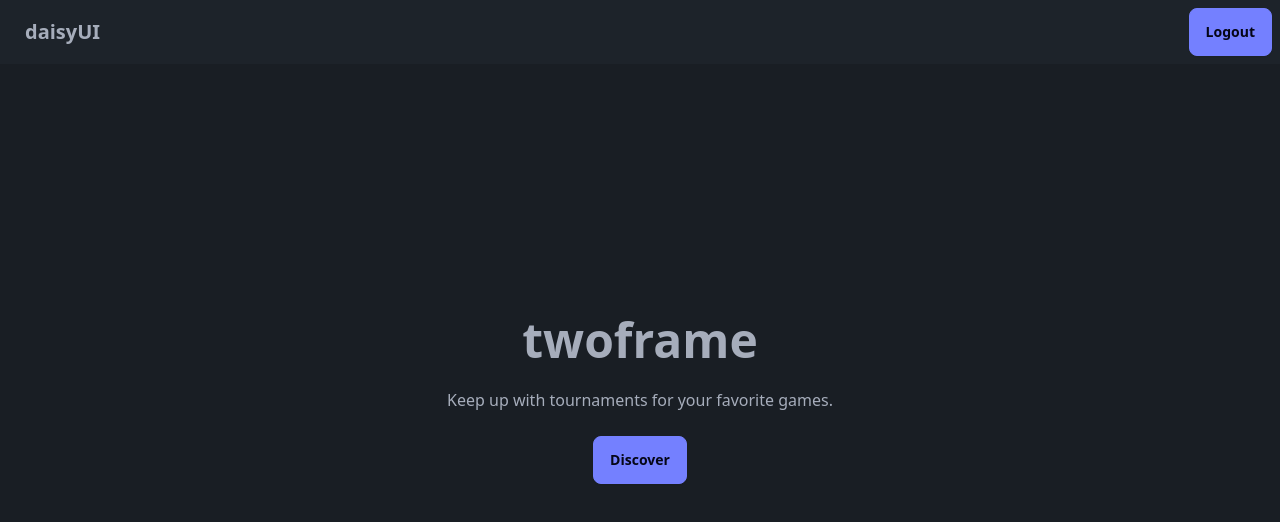
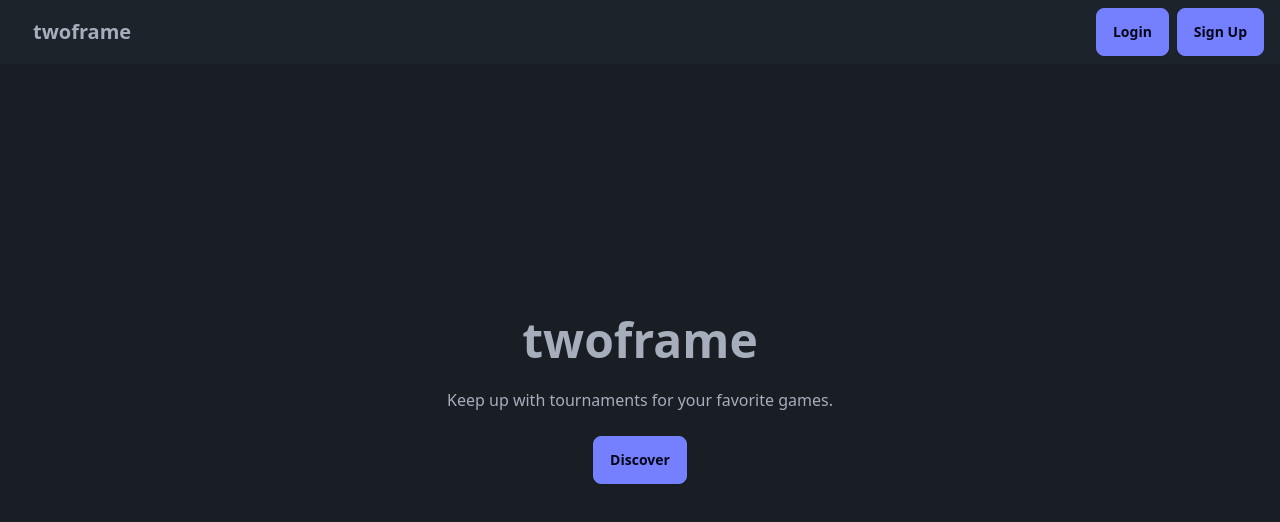
Before and after one commit to TwoFrame/twoframe, a Next.js app: page / in a window 1280 px wide. Shown: the top 522 px of the page. Built offline with nearby package versions, Linux system fonts and the light colour scheme; no server answers.

Commit message:
adding login/signup navbar functionality

```diff
--- a/src/app/components/navbar.tsx
+++ b/src/app/components/navbar.tsx
@@ -1,18 +1,62 @@
 "use client";
 
+import { useEffect, useState } from "react";
 import { logout } from "@/app/(auth)/logout/actions";
+import { createClient } from "@/utils/supabase/client";
+import { User } from "@supabase/supabase-js";
+
 
 export default function Navbar() {
+  const [user, setUser] = useState<User | null>(null);
+  const [loading, setLoading] = useState(true);
+  const supabase = createClient();
+
+  useEffect(() => {
+    const fetchUser = async () => {
+      const { data, error } = await supabase.auth.getUser();
+      if (!error && data.user) {
+        setUser(data.user);
+      } else {
+        setUser(null);
+      }
+      setLoading(false);
+    };
+
+    fetchUser();
+  });
+
   const handleLogout = async () => {
     await logout();
   };
 
+  if (loading) {
+    return (
+      <div className="navbar bg-base-100 fixed top-0 left-0 w-full">
+        <a className="btn btn-ghost text-xl">twoframe</a>
+        <div className="ml-auto animate-pulse">
+          <div className="btn btn-primary w-20 h-8"></div>
+        </div>
+      </div>
+    );
+  }
+
   return (
-    <div className="navbar bg-base-100 fixed top-0 left-0 w-full">
-      <a className="btn btn-ghost text-xl">daisyUI</a>
-      <button className="btn btn-primary ml-auto" onClick={handleLogout}>
-        Logout
-      </button>
+    <div className="navbar bg-base-100 fixed top-0 left-0 w-full flex justify-between items-center px-4">
+      <a className="btn btn-ghost text-xl">twoframe</a>
+      {user ? (
+        <button className="btn btn-primary" onClick={handleLogout}>
+          Logout
+        </button>
+      ) : (
+        <div className="flex space-x-2">
+          <a className="btn btn-primary" href="/login">
+            Login
+          </a>
+          <a className="btn btn-primary" href="/signup">
+            Sign Up
+          </a>
+        </div>
+      )}
     </div>
   );
 }
```
